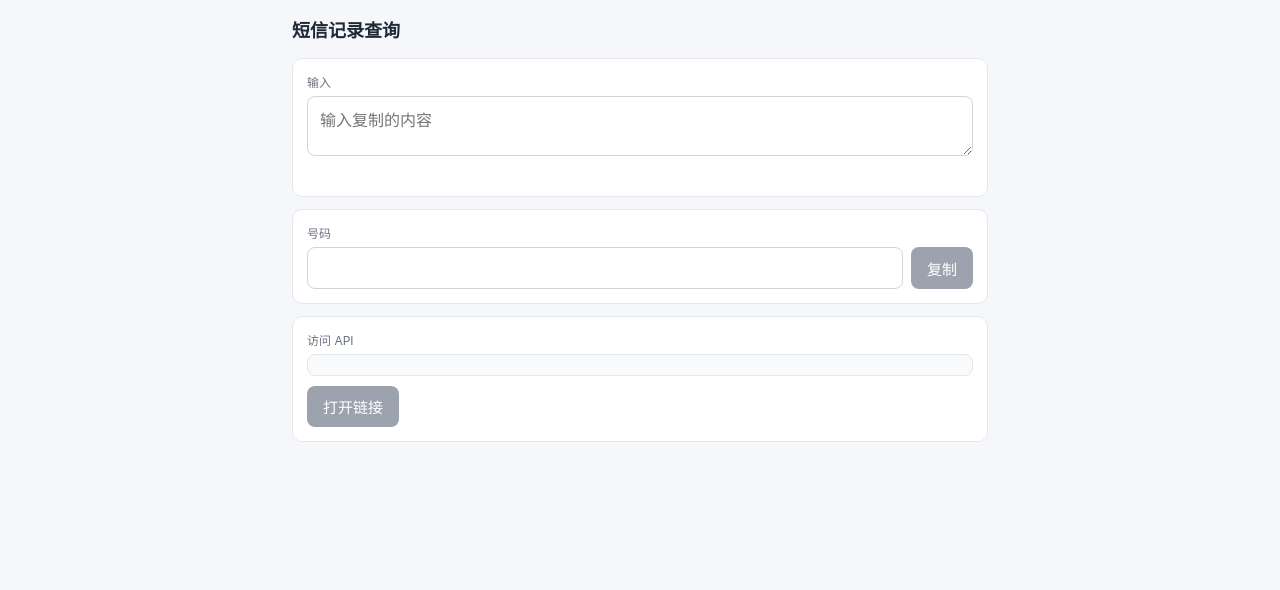
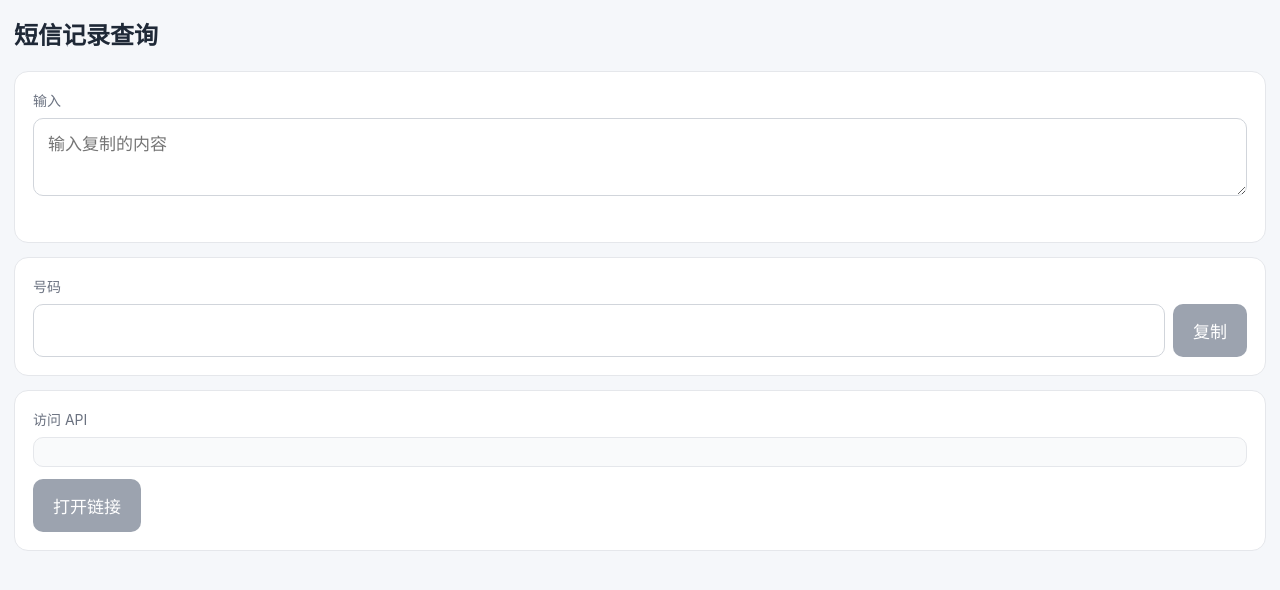
Before and after one commit to Cyrus0827/sms-query, a plain HTML site: page index.html in a window 1280 px wide. Drawn offline with Linux system fonts and the light colour scheme.

Commit message:
Update index.html

```diff
--- a/index.html
+++ b/index.html
@@ -7,20 +7,20 @@
 <style>
   * { box-sizing: border-box; }
   html, body { margin: 0; }
-  body { font-family: -apple-system, BlinkMacSystemFont, "Segoe UI", sans-serif; max-width: 720px; margin: 0 auto; padding: 16px 12px 32px; background: #f5f7fa; color: #1f2937; font-size: 16px; }
-  h1 { font-size: 18px; margin: 0 0 16px; }
-  .box { background: #fff; border: 1px solid #e5e7eb; border-radius: 10px; padding: 14px 14px; margin-bottom: 12px; }
-  .lbl { font-size: 12px; color: #6b7280; margin-bottom: 6px; }
-  input, textarea { width: 100%; padding: 10px 12px; border: 1px solid #d1d5db; border-radius: 8px; font: inherit; background: #fff; font-size: 16px; }
+  body { font-family: -apple-system, BlinkMacSystemFont, "Segoe UI", sans-serif; margin: 0 auto; padding: 16px 14px 40px; background: #f5f7fa; color: #1f2937; font-size: 18px; }
+  h1 { font-size: 24px; margin: 0 0 20px; font-weight: 600; }
+  .box { background: #fff; border: 1px solid #e5e7eb; border-radius: 14px; padding: 18px 18px; margin-bottom: 14px; }
+  .lbl { font-size: 14px; color: #6b7280; margin-bottom: 8px; }
+  input, textarea { width: 100%; padding: 14px 14px; border: 1px solid #d1d5db; border-radius: 10px; font: inherit; background: #fff; font-size: 17px; line-height: 1.4; }
   textarea { font-family: ui-monospace, Consolas, monospace; resize: vertical; }
   .row { display: flex; gap: 8px; }
   .row > input { flex: 1; min-width: 0; }
-  button { padding: 10px 16px; background: #2563eb; color: #fff; border: 0; border-radius: 8px; cursor: pointer; font: inherit; font-size: 15px; min-height: 40px; -webkit-tap-highlight-color: transparent; }
+  button { padding: 14px 20px; background: #2563eb; color: #fff; border: 0; border-radius: 10px; cursor: pointer; font: inherit; font-size: 17px; font-weight: 500; min-height: 48px; -webkit-tap-highlight-color: transparent; }
   button:hover { background: #1d4ed8; }
   button:disabled { background: #9ca3af; cursor: not-allowed; }
-  .acts { display: flex; gap: 12px; margin-top: 10px; align-items: center; }
-  .url { font-family: ui-monospace, Consolas, monospace; font-size: 12px; color: #4b5563; word-break: break-all; background: #f9fafb; padding: 10px 12px; border: 1px solid #e5e7eb; border-radius: 8px; margin-bottom: 10px; max-height: 120px; overflow-y: auto; line-height: 1.5; }
-  .err { color: #dc2626; font-size: 13px; margin-top: 6px; min-height: 16px; }
+  .acts { display: flex; gap: 12px; margin-top: 12px; align-items: center; }
+  .url { font-family: ui-monospace, Consolas, monospace; font-size: 14px; color: #1f2937; word-break: break-all; background: #f9fafb; padding: 14px; border: 1px solid #e5e7eb; border-radius: 10px; margin-bottom: 12px; max-height: 140px; overflow-y: auto; line-height: 1.5; }
+  .err { color: #dc2626; font-size: 14px; margin-top: 8px; min-height: 16px; }
 </style>
 </head>
 <body>
```
